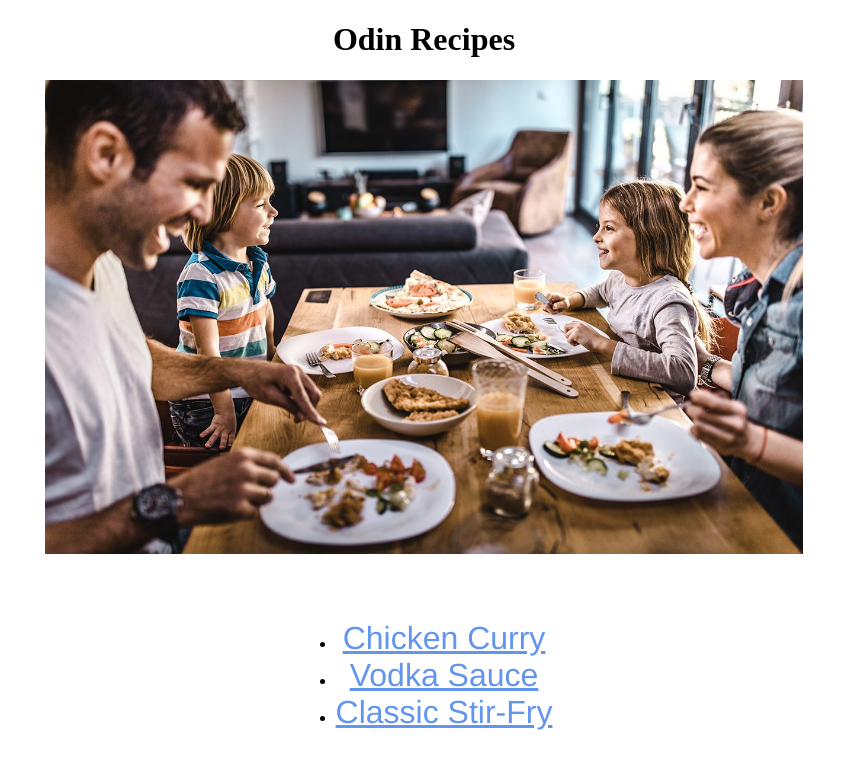
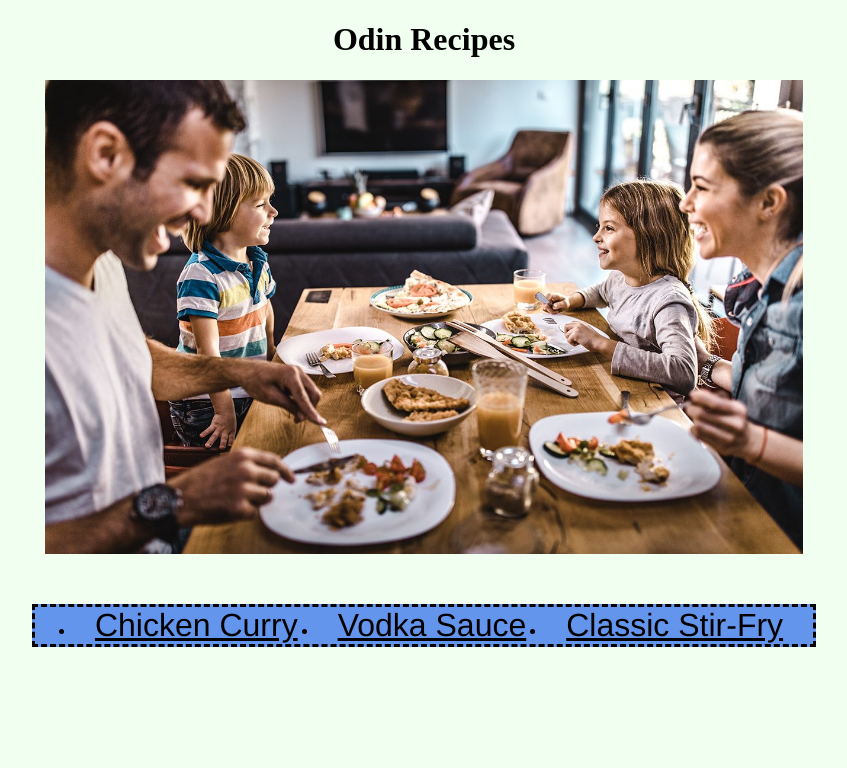
Before and after one commit to skothar3/odin-recipes, a plain HTML site: page index.html in a window 1280 px wide. Shown: the whole page, without its empty margins (216-1063 px from the left). Drawn offline with Linux system fonts and the light colour scheme.

Commit message:
Update site w colors, flex list and borders

```diff
--- a/index.html
+++ b/index.html
@@ -1,5 +1,5 @@
 <!DOCTYPE html>
-<html lang="en">
+<html class="home-background" lang="en">
     <head>
         <meta charset="UTF-8">
         <meta http-equiv="X-UA-Compatible" content="IE=edge">
@@ -10,8 +10,10 @@
 
     <body>
         <h1>Odin Recipes</h1>
+        <div class="container">
             <img id="home-image" src="images/familydinner.jpg" alt="A happy family dinner">
-            <div class="contents">
+        </div>
+        <div class="container">
             <ul class="contents list">
                 <li><a class="recipe" href="recipes/chickencurry.html">Chicken Curry</a></li>
                 <li><a class="recipe" href="recipes/vodkasauce.html">Vodka Sauce</a></li>
--- a/style.css
+++ b/style.css
@@ -1,8 +1,11 @@
+.home-background{
+    background-color: honeydew;
+}
 #home-image {
-    display: block;
+    /* display: block;
     margin-left: auto;
-    margin-right: auto;
-    margin-bottom: 50px;
+    margin-right: auto; */
+    margin-bottom: 30px;
     width: 60%;
     height: auto;
 }
@@ -11,17 +14,19 @@ h1 {
     text-align: center;
 }
 
-.contents {
+.container {
     text-align: center;
 }
 .contents.list{
-    display: inline-block;
+    background-color: cornflowerblue;
+    display: inline-flex;
+    border: 3px dashed black;
+    padding-right: 10px;
 }
 .recipe {
-    color: cornflowerblue;
+    color: black;
     font-size: 32px;
     font-family: 'Franklin Gothic Medium', 'Arial Narrow', Arial, sans-serif;
     text-align: center;
-    margin: 20px 0;
-
+    padding: 20px;
 }
```
Lines whose indentation alone changed are shown as unchanged.
